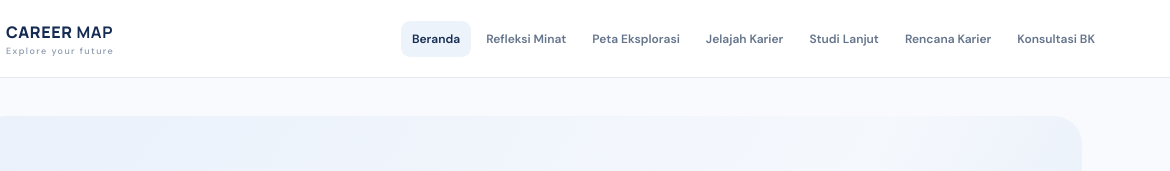
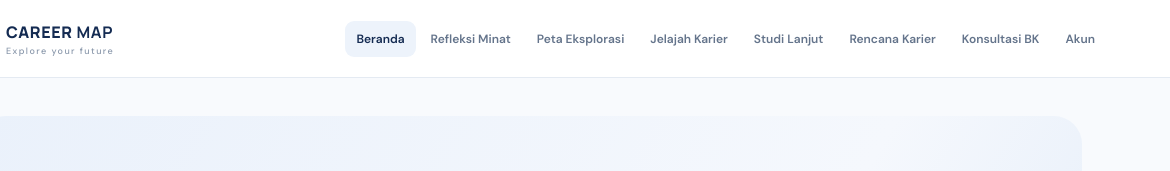
Before and after one commit to nabilaoctavia/CAREER-MAP, a plain HTML site: page index.html in a window 1280 px wide. Shown: the top 171 px of the page, 110-1280 px from the left. Drawn offline with nearby package versions, Linux system fonts and the light colour scheme.

Commit message:
Add 'Akun' button to navigation

```diff
--- a/index.html
+++ b/index.html
@@ -22,6 +22,7 @@
       <button data-page="study" class="nav-link">Studi Lanjut</button>
       <button data-page="plan" class="nav-link">Rencana Karier</button>
       <button data-page="counsel" class="nav-link">Konsultasi BK</button>
+      <button data-page="account" class="nav-link">Akun</button>
     </nav>
   </header>
 
```
